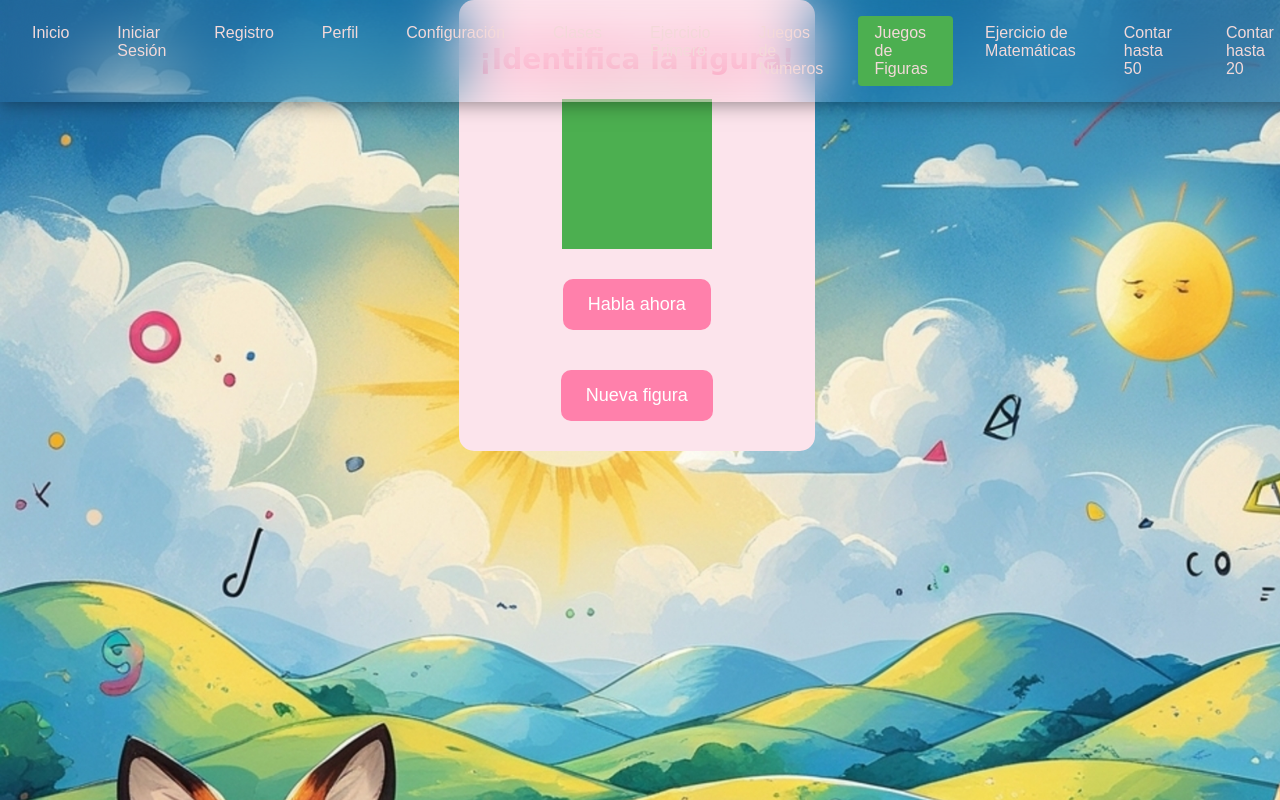
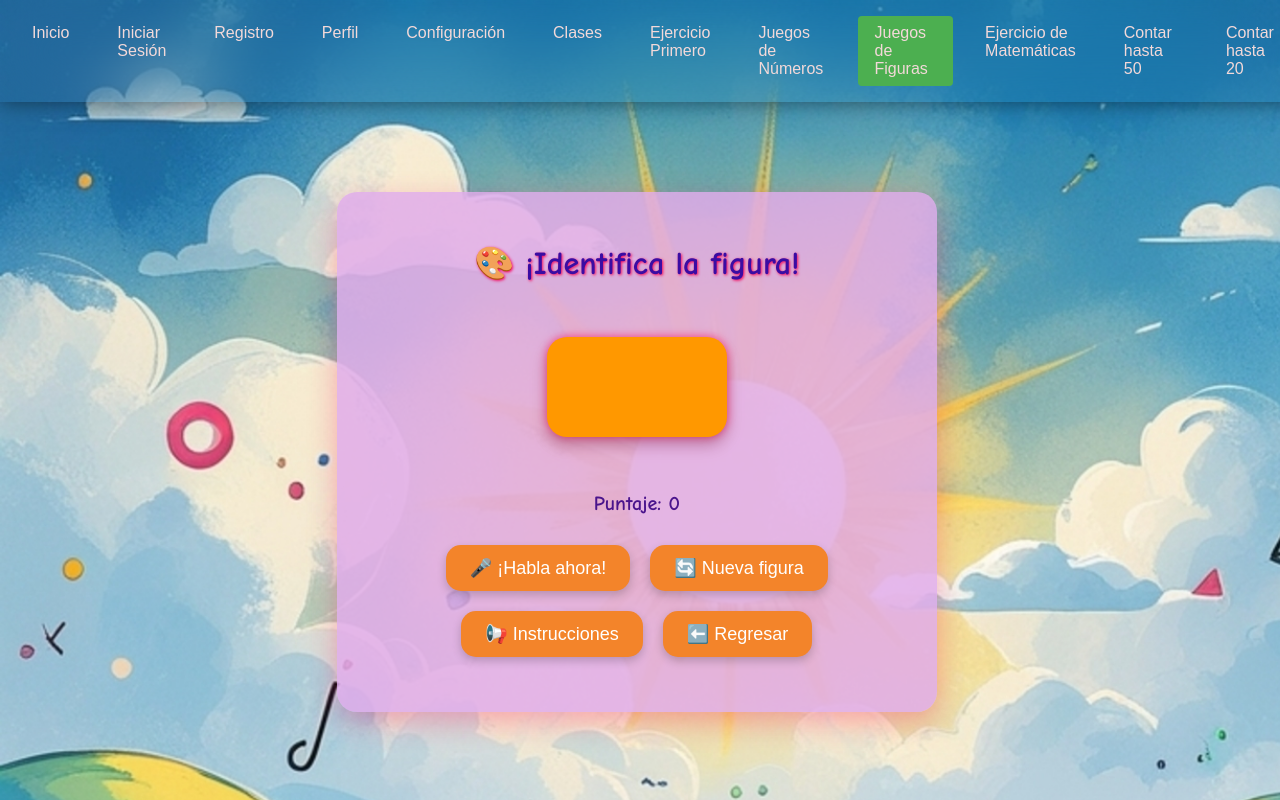
Before and after one commit to gamificacionuniminuto/proyectofinalfronts, a React (Create React App) app: page /JuegoFiguras in a window 1280 px wide. Shown: the top 800 px of the page. Built offline with nearby package versions, Linux system fonts and the light colour scheme.

Commit message:
cambio incio sesion

```diff
--- a/src/paginas/JuegoFiguras/JuegoFiguras.css
+++ b/src/paginas/JuegoFiguras/JuegoFiguras.css
@@ -1,25 +1,44 @@
+@import url('https://fonts.googleapis.com/css2?family=Comic+Neue:wght@700&display=swap');
+
 .juego-contenedor {
+  max-width: 550px;
+  margin: 12rem auto;
+  background-color: #e1abebd3;
+  padding: 25px;
+  border-radius: 20px;
+  box-shadow: 0 10px 30px rgba(245, 0, 87, 0.3);
+  font-family: 'Comic Neue', cursive, sans-serif;
+  color: #3a0ca3;
   text-align: center;
-  font-family: 'Comic Sans MS', cursive, sans-serif;
-  background-color: #fce4ec;
-  padding: 20px;
-  border-radius: 15px;
-  max-width: 600px;
-  margin: auto;
 }
 
 h2 {
-  font-size: 28px;
-  color: #ff4081;
+  font-size: 2rem;
+  margin-bottom: 1rem;
+  text-shadow: 1px 1px 3px #f50057;
 }
 
+.zona-figura {
+  margin: 20px 0;
+  min-height: 170px;
+  display: flex;
+  justify-content: center;
+  align-items: center;
+}
+
+/* Figuras */
 .figura {
+  transition: transform 0.3s ease, box-shadow 0.3s ease;
   width: 150px;
   height: 150px;
-  margin: 20px auto;
-  transition: transform 0.3s, box-shadow 0.3s;
+  box-shadow: 0 8px 15px rgba(0,0,0,0.2);
+  border-radius: 15px;
+  background-color: #ffffff;
+  position: relative;
+  filter: drop-shadow(0 0 5px #ff4081);
 }
 
+/* Figuras específicas */
 .círculo {
   background-color: #ffeb3b;
   border-radius: 50%;
@@ -35,46 +54,135 @@ h2 {
   border-left: 75px solid transparent;
   border-right: 75px solid transparent;
   border-bottom: 150px solid #2196f3;
+  border-radius: 0;
+  background: none;
+  box-shadow: none;
 }
 
-.acierto {
-  animation: brillo 0.6s ease-in-out;
+.rectángulo {
+  width: 180px;
+  height: 100px;
+  background-color: #ff9800;
+  border-radius: 20px;
 }
 
-.fallo {
-  animation: sacudida 0.6s ease-in-out;
+.óvalo {
+  width: 180px;
+  height: 100px;
+  background-color: #9c27b0;
+  border-radius: 50% / 100%;
 }
 
-@keyframes brillo {
-  0% { box-shadow: 0 0 15px 5px #00e676; }
-  50% { box-shadow: 0 0 30px 10px #69f0ae; }
-  100% { box-shadow: none; }
+.rombo {
+  width: 130px;
+  height: 130px;
+  background-color: #00bcd4;
+  transform: rotate(45deg);
+  border-radius: 15px;
+  margin: auto;
 }
 
-@keyframes sacudida {
-  0% { transform: translateX(0); }
-  25% { transform: translateX(-15px); }
-  50% { transform: translateX(15px); }
-  75% { transform: translateX(-15px); }
-  100% { transform: translateX(0); }
+.estrella {
+  position: relative;
+  display: block;
+  color: #f50057;
+  width: 0;
+  height: 0;
+  margin: 0 auto;
+  border-right:  50px solid transparent;
+  border-bottom: 35px  solid #f50057;
+  border-left:   50px solid transparent;
+  transform: rotate(35deg);
+}
+.estrella:before {
+  border-bottom: 50px solid #f50057;
+  border-left: 15px solid transparent;
+  border-right: 15px solid transparent;
+  position: absolute;
+  height: 0;
+  width: 0;
+  top: -29px;
+  left: -50px;
+  display: block;
+  content: '';
+  transform: rotate(-35deg);
+}
+.estrella:after {
+  position: absolute;
+  display: block;
+  color: #f50057;
+  top: 3px;
+  left: -65px;
+  width: 0;
+  height: 0;
+  border-right: 50px solid transparent;
+  border-bottom: 35px solid #f50057;
+  border-left: 50px solid transparent;
+  transform: rotate(-70deg);
+  content: '';
 }
 
+/* Animaciones acierto y fallo */
+.acierto {
+  animation: brillo
+}
+
+/* ANIMACIONES DE RESPUESTA */
+
+
 button {
-  background-color: #ff80ab;
+  background-color: #f3842a;
   color: white;
   border: none;
-  padding: 15px 25px;
+  padding: 12px 24px;
   font-size: 18px;
-  border-radius: 10px;
+  border-radius: 15px;
   cursor: pointer;
   margin: 10px;
+  transition: background-color 0.3s ease, transform 0.2s;
+  box-shadow: 0 4px 10px rgba(0, 0, 0, 0.2);
 }
 
 button:hover {
   background-color: #f50057;
+  transform: scale(1.05);
 }
 
+/* TEXTO */
 p {
   font-size: 20px;
   color: #4a148c;
+  margin-top: 1rem;
 }
+
+/* RESPONSIVE */
+@media (max-width: 600px) {
+  .juego-contenedor {
+    padding: 1.5rem;
+    margin: 2rem auto;
+  }
+
+  .figura {
+    width: 100px;
+    height: 100px;
+  }
+
+  .triángulo {
+    border-left: 50px solid transparent;
+    border-right: 50px solid transparent;
+    border-bottom: 100px solid #2196f3;
+  }
+
+  h2 {
+    font-size: 1.5rem;
+  }
+
+  p {
+    font-size: 16px;
+  }
+
+  button {
+    font-size: 16px;
+    padding: 10px 20px;
+  }
+}
--- a/src/paginas/JuegoFiguras/JuegoFiguras.jsx
+++ b/src/paginas/JuegoFiguras/JuegoFiguras.jsx
@@ -1,10 +1,15 @@
 import React, { useState, useEffect, useRef } from 'react';
 import './JuegoFiguras.css';
+import confetti from 'canvas-confetti';
 
 const figuras = [
   { id: 1, tipo: 'círculo' },
   { id: 2, tipo: 'cuadrado' },
-  { id: 3, tipo: 'triángulo' }
+  { id: 3, tipo: 'triángulo' },
+  { id: 4, tipo: 'rectángulo' },
+  { id: 5, tipo: 'óvalo' },
+  { id: 6, tipo: 'rombo' },
+  { id: 7, tipo: 'estrella' },
 ];
 
 const JuegoFiguras = () => {
@@ -13,14 +18,16 @@ const JuegoFiguras = () => {
   const [animacion, setAnimacion] = useState('');
   const [reconocimiento, setReconocimiento] = useState(null);
   const [escuchando, setEscuchando] = useState(false);
+  const [puntaje, setPuntaje] = useState(0);
+  const [conteoFiguras, setConteoFiguras] = useState({});
+  const [juegoTerminado, setJuegoTerminado] = useState(false);
 
-  // Ref para mantener sincronizado figuraActual con el reconocimiento
   const figuraRef = useRef(figuraActual);
+  const figuraElemento = useRef(null);
 
-  // Cargar sonidos
-  const sonidoCorrecto = new Audio('/sonidos/correcto.wav');
-  const sonidoIncorrecto = new Audio('/sonidos/incorrecto.wav');
-  const sonidoInicio = new Audio('/sonidos/inicio.wav');
+  const sonidoCorrecto = useRef(new Audio('/sonidos/correcto.wav'));
+  const sonidoIncorrecto = useRef(new Audio('/sonidos/incorrecto.wav'));
+  const sonidoInicio = useRef(new Audio('/sonidos/inicio.wav'));
 
   useEffect(() => {
     figuraRef.current = figuraActual;
@@ -36,19 +43,12 @@ const JuegoFiguras = () => {
 
       recog.onresult = (event) => {
         const resultado = event.results[0][0].transcript.toLowerCase().trim();
-        console.log(`Escuchado: ${resultado}`);
         verificarRespuesta(resultado);
         setEscuchando(false);
       };
 
-      recog.onend = () => {
-        setEscuchando(false);
-      };
-
-      recog.onerror = (event) => {
-        console.error('Error de reconocimiento de voz:', event.error);
-        setEscuchando(false);
-      };
+      recog.onend = () => setEscuchando(false);
+      recog.onerror = () => setEscuchando(false);
 
       setReconocimiento(recog);
     } else {
@@ -59,52 +59,138 @@ const JuegoFiguras = () => {
   const verificarRespuesta = (respuesta) => {
     const palabras = respuesta.split(/\s+/);
     const primeraPalabra = palabras[0];
-
     const figuraCorrecta = figuraRef.current.tipo.toLowerCase();
-    console.log(`Figura actual: ${figuraCorrecta}, palabra hablada: ${primeraPalabra}`);
 
     if (primeraPalabra === figuraCorrecta) {
-      setMensaje('¡Correcto!');
-      sonidoCorrecto.play();
+      setMensaje('🎉 ¡Correcto!');
+      sonidoCorrecto.current.play();
       setAnimacion('acierto');
+      setPuntaje(prev => prev + 1);
+
+      const nuevaFigura = figuraCorrecta;
+      setConteoFiguras(prev => {
+        const actualizado = { ...prev, [nuevaFigura]: (prev[nuevaFigura] || 0) + 1 };
+
+        const figurasRestantes = figuras.filter(f => (actualizado[f.tipo] || 0) < 2);
+        if (figurasRestantes.length === 0) {
+          setJuegoTerminado(true);
+        } else {
+          setTimeout(() => seleccionarNuevaFigura(actualizado), 2000);
+        }
+
+        return actualizado;
+      });
+
+      if (figuraElemento.current) {
+        const rect = figuraElemento.current.getBoundingClientRect();
+        const x = (rect.left + rect.width / 2) / window.innerWidth;
+        const y = (rect.top + rect.height / 2) / window.innerHeight;
+
+        confetti({
+          particleCount: 120,
+          spread: 100,
+          startVelocity: 30,
+          origin: { x, y },
+          colors: ['#ffeb3b', '#f50057', '#4caf50', '#2196f3', '#ff9800', '#e91e63'],
+        });
+      }
+
       setTimeout(() => {
-        sonidoCorrecto.pause();
-        sonidoCorrecto.currentTime = 0;
+        sonidoCorrecto.current.pause();
+        sonidoCorrecto.current.currentTime = 0;
+        setMensaje('');
+        setAnimacion('');
       }, 2000);
     } else {
-      setMensaje('Intenta de nuevo...');
-      sonidoIncorrecto.play();
+      setMensaje('❌ Intenta de nuevo...');
+      sonidoIncorrecto.current.play();
       setAnimacion('fallo');
+
       setTimeout(() => {
-        sonidoIncorrecto.pause();
-        sonidoIncorrecto.currentTime = 0;
+        sonidoIncorrecto.current.pause();
+        sonidoIncorrecto.current.currentTime = 0;
+        setMensaje('');
+        setAnimacion('');
       }, 2000);
     }
   };
 
-  const siguienteFigura = () => {
-    const nuevaFigura = figuras[Math.floor(Math.random() * figuras.length)];
-    setFiguraActual(nuevaFigura);
-    console.log(`Nueva figura: ${nuevaFigura.tipo}`);
-    setMensaje('');
+  const seleccionarNuevaFigura = (conteoActual = conteoFiguras) => {
+    const disponibles = figuras.filter(f => (conteoActual[f.tipo] || 0) < 2);
+    if (disponibles.length > 0) {
+      const nueva = disponibles[Math.floor(Math.random() * disponibles.length)];
+      setFiguraActual(nueva);
+    } else {
+      setJuegoTerminado(true);
+    }
   };
 
   const iniciarEscucha = () => {
-    if (reconocimiento && !escuchando) {
-      reconocimiento.start();
-      sonidoInicio.play();
-      setMensaje('¡Escuchando!');
-      setEscuchando(true);
+    if (reconocimiento && !escuchando && !juegoTerminado) {
+      try {
+        reconocimiento.start();
+        sonidoInicio.current.play();
+        setMensaje('🎧 ¡Escuchando!');
+        setEscuchando(true);
+      } catch (error) {
+        console.error('Error al iniciar reconocimiento:', error);
+      }
     }
+  };
+
+  const reiniciarJuego = () => {
+    setPuntaje(0);
+    setConteoFiguras({});
+    setJuegoTerminado(false);
+    setMensaje('');
+    setAnimacion('');
+    seleccionarNuevaFigura({});
+  };
+
+  const reproducirInstrucciones = () => {
+    const texto = 'Di el nombre de la figura que ves: círculo, cuadrado, triángulo, rectángulo, óvalo, rombo o estrella. Pulsa "Habla ahora" y responde. ¡Suerte!';
+    if ('speechSynthesis' in window) {
+      const utterance = new SpeechSynthesisUtterance(texto);
+      utterance.lang = 'es-ES';
+      speechSynthesis.speak(utterance);
+    } else {
+      alert('Tu navegador no soporta síntesis de voz.');
+    }
+  };
+
+  const volverClases = () => {
+    window.location.href = '/clases';
   };
 
   return (
     <div className="juego-contenedor">
-      <h2>¡Identifica la figura!</h2>
-      <div className={`figura ${figuraActual.tipo} ${animacion}`}></div>
-      <button onClick={iniciarEscucha}>Habla ahora</button>
-      <p>{mensaje}</p>
-      <button onClick={siguienteFigura}>Nueva figura</button>
+      <h2>🎨 ¡Identifica la figura!</h2>
+
+      {!juegoTerminado && figuraActual && (
+        <div className="zona-figura">
+          <div ref={figuraElemento} className={`figura ${figuraActual.tipo} ${animacion}`} />
+        </div>
+      )}
+
+      <div className="zona-puntaje">
+        <p>Puntaje: <strong>{puntaje}</strong></p>
+      </div>
+
+      <div className="zona-botones">
+        <button onClick={iniciarEscucha} disabled={escuchando || juegoTerminado}>🎤 ¡Habla ahora!</button>
+        <button onClick={() => seleccionarNuevaFigura()} disabled={juegoTerminado}>🔄 Nueva figura</button>
+        <button onClick={reproducirInstrucciones}>📢 Instrucciones</button>
+        <button onClick={volverClases} className="boton-volver">⬅️ Regresar</button>
+      </div>
+
+      <p className="mensaje">{mensaje}</p>
+
+      {juegoTerminado && (
+        <div className="mensaje-final">
+          <h3>🎉 ¡Felicidades, adivinaste todas las figuras dos veces!</h3>
+          <button onClick={reiniciarJuego}>🔄 Jugar de nuevo</button>
+        </div>
+      )}
     </div>
   );
 };
--- a/src/paginas/singin/singin.js
+++ b/src/paginas/singin/singin.js
@@ -2,6 +2,7 @@ import React, { useState } from 'react';
 import './singin.css';
 import { useNavigate } from 'react-router-dom';
 import axios from 'axios';
+import Ilustracion from './Ilustracion.png'
 
 const SingIn = () => {
   const [email, setEmail] = useState('');
@@ -95,9 +96,14 @@ const SingIn = () => {
       ¿Olvidaste tu contraseña?{' '}
       <span onClick={() => navigate('/forgotPassword')}>Recuperar</span>
     </div>
+
+
+    <div className="login-right">
+        {/* Cambia esta imagen por tu fondo infantil ideal */}
+        <img src={Ilustracion} alt="Ilustración" className="login-image" />
+     </div>
   </div>
 </div>
-
   );
 };
 
```
Also changed, not shown: src/paginas/singin/singin.css (+36 -19 lines), src/paginas/singin/Ilustracion.png (added).
